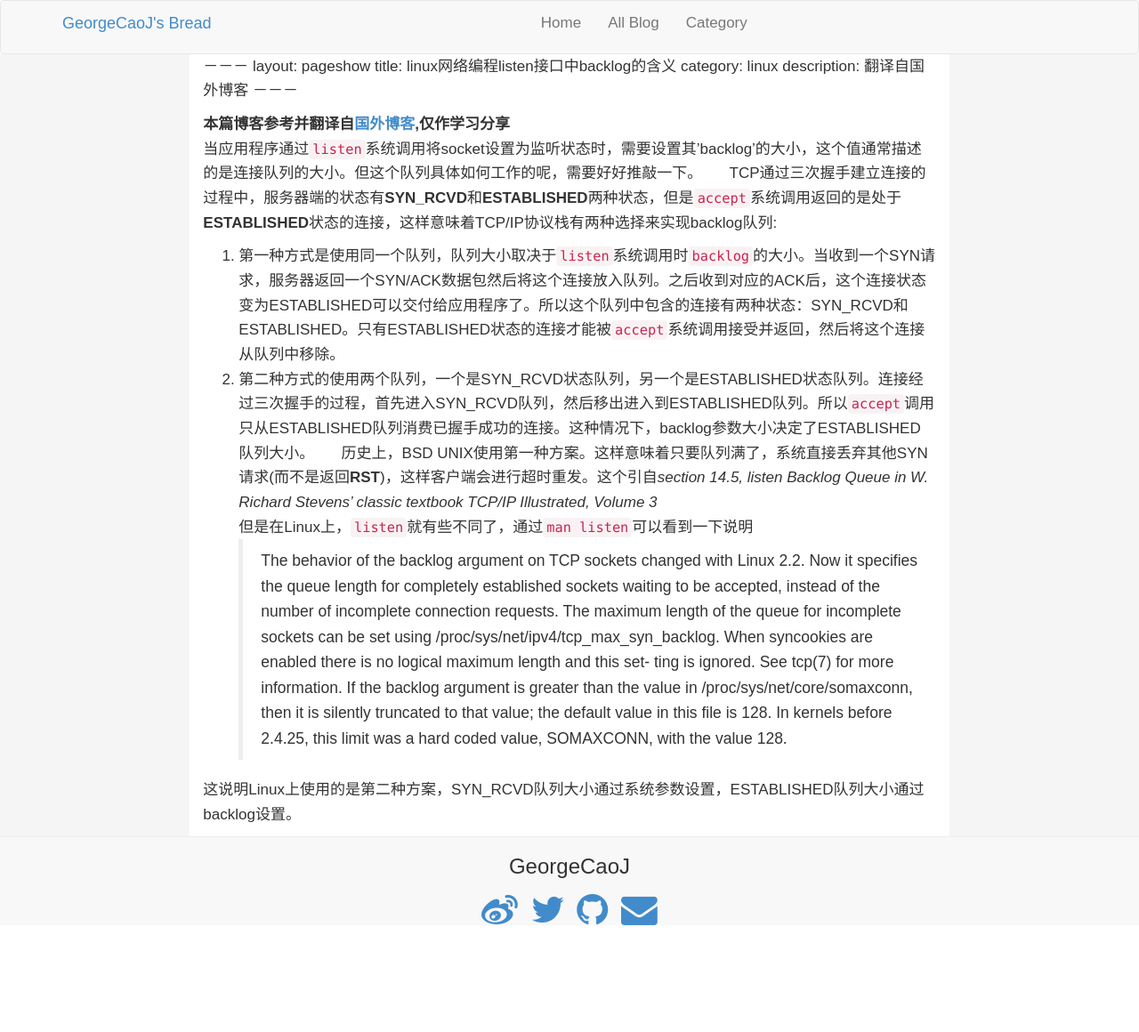
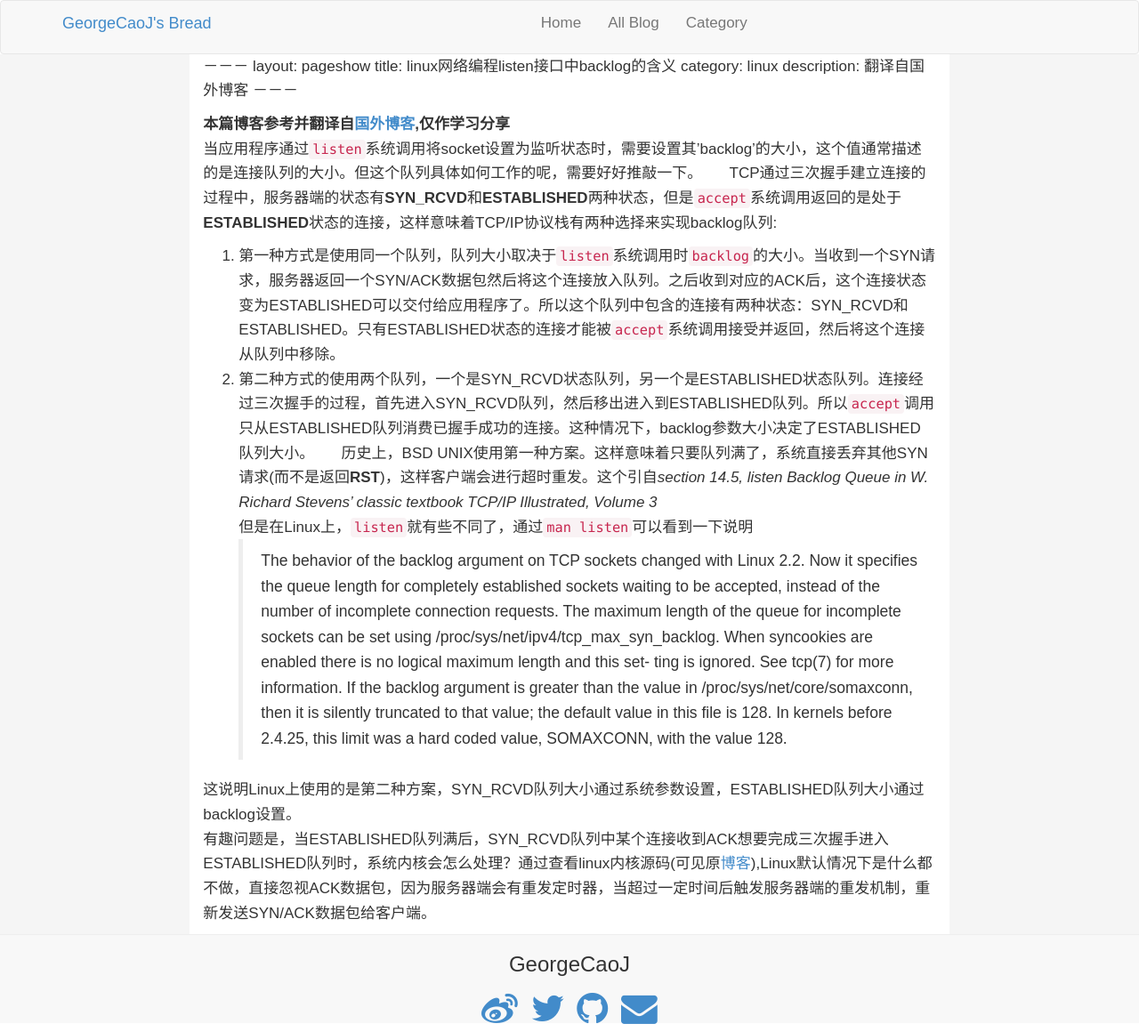
Before and after one commit to GeorgeCaoJ/blog, a Jekyll site: the page built from _posts/linux/2017-9-19-socket-listen-backlog.md, in a window 1280 px wide. Shown: the whole page at 89% size. Built offline with Jekyll 4.4.1, drawn with Linux system fonts in a browser that asks for light colours; our own code applies the rules of GitHub Pages for plain Markdown files; before the commit the page ends 1050 px from its top, so only the background shows below that.

Commit message:
update socket backlog

```diff
--- a/_posts/linux/2017-9-19-socket-listen-backlog.md
+++ b/_posts/linux/2017-9-19-socket-listen-backlog.md
@@ -26,3 +26,4 @@ TCP通过三次握手建立连接的过程中，服务器端的状态有**SYN_RC
        128.
 
 这说明Linux上使用的是第二种方案，SYN_RCVD队列大小通过系统参数设置，ESTABLISHED队列大小通过backlog设置。
+有趣问题是，当ESTABLISHED队列满后，SYN_RCVD队列中某个连接收到ACK想要完成三次握手进入ESTABLISHED队列时，系统内核会怎么处理？通过查看linux内核源码(可见原[博客](http://veithen.github.io/2014/01/01/how-tcp-backlog-works-in-linux.html)),Linux默认情况下是什么都不做，直接忽视ACK数据包，因为服务器端会有重发定时器，当超过一定时间后触发服务器端的重发机制，重新发送SYN/ACK数据包给客户端。
```
